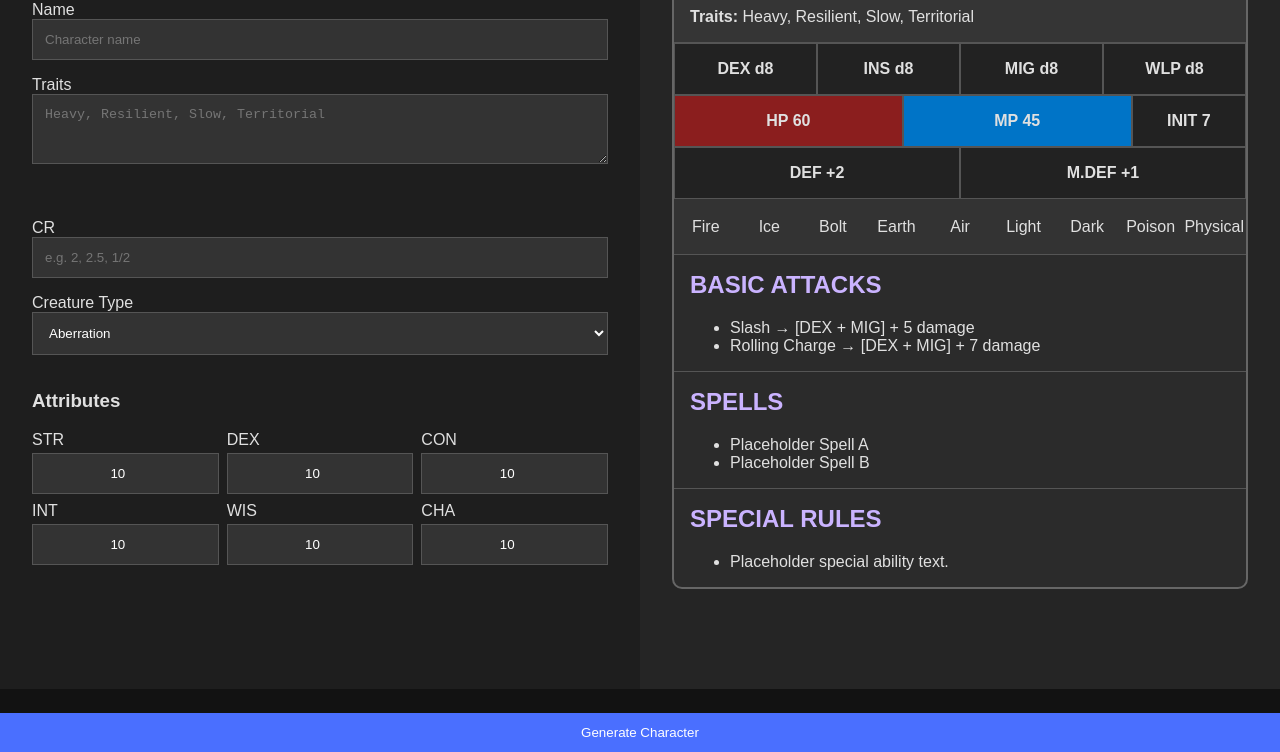
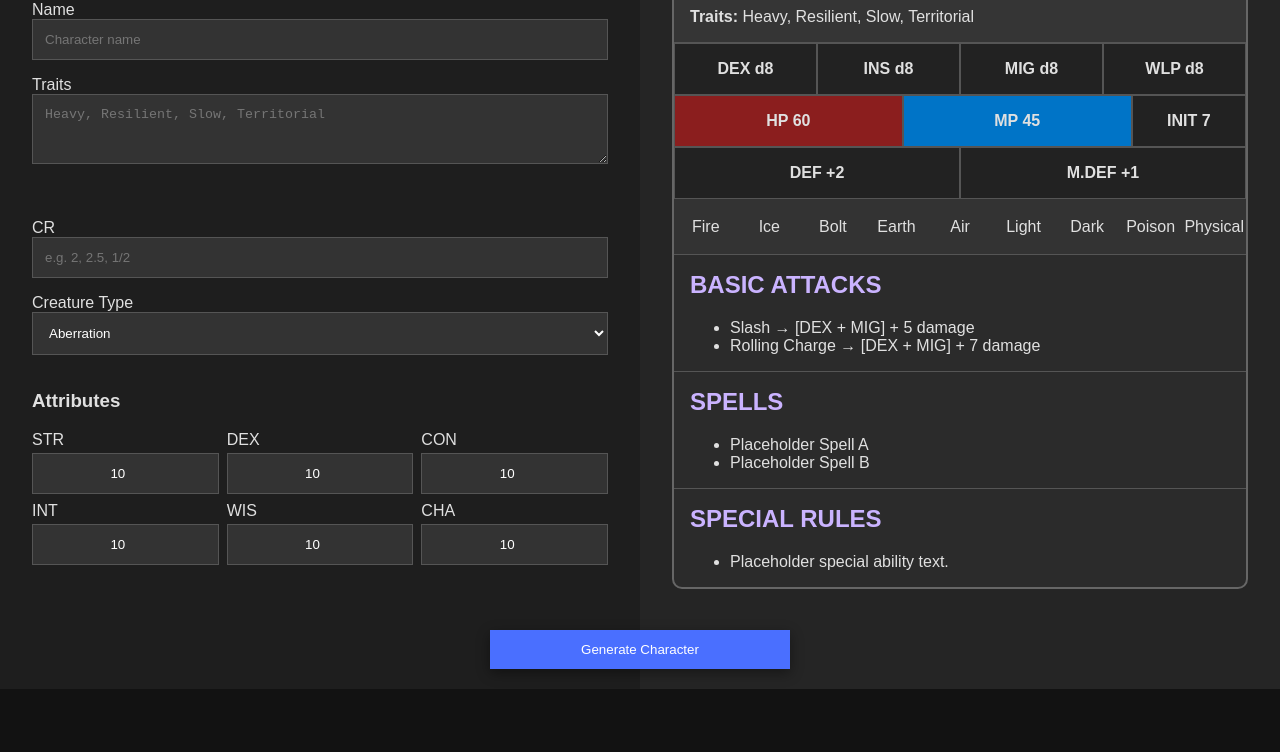
Before and after one commit to DF2877/dnd-to-fabula-ultima, a plain HTML site: page index.html in a window 1280 px wide. Shown: the part 111-863 px from the top of the page. After the commit the page ends 800 px from the top, so only its background shows below. Drawn offline with Linux system fonts and the light colour scheme.

Commit message:
Add class to generate button in index.html

```diff
--- a/index.html
+++ b/index.html
@@ -249,9 +249,9 @@
 
 </div>
 
-    <button id="generateBtn">
-            Generate Character
-        </button>
+    <button id="generateBtn" class="generate-button">
+    Generate Character
+</button>
 
 <script src="script.js"></script>
 
```
